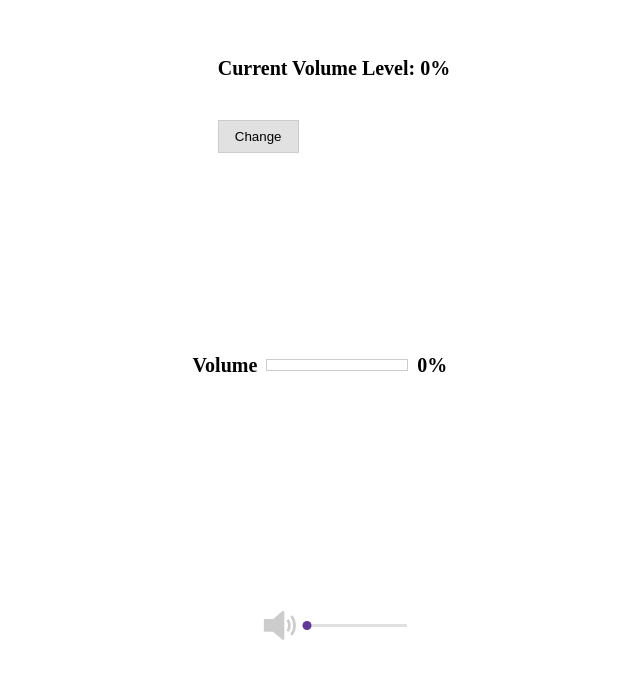
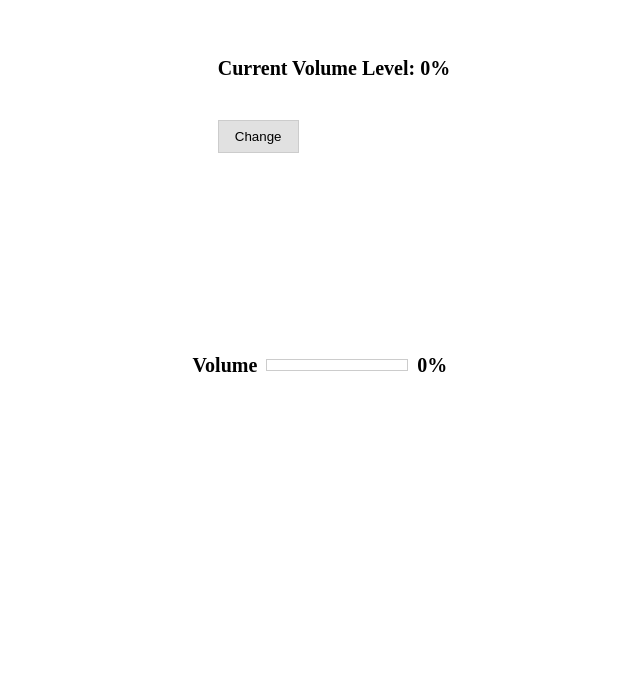
Before and after one commit to ju-nong/volume-controller, a Vue app: page / in a window 1280 px wide. Shown: the part 555-1234 px from the top of the page, without its empty margins (306-946 px from the left). After the commit the page ends 1040 px from the top, so only its background shows below. Built offline with nearby package versions, Linux system fonts and the light colour scheme.

Commit message:
update : [캐논 컨트롤러] 숨김

```diff
--- a/src/App.vue
+++ b/src/App.vue
@@ -4,7 +4,7 @@
         <SlopeController />
         <RandomController />
         <DrawController />
-        <CannonController />
+        <!-- <CannonController /> -->
     </div>
 </template>
 
```
